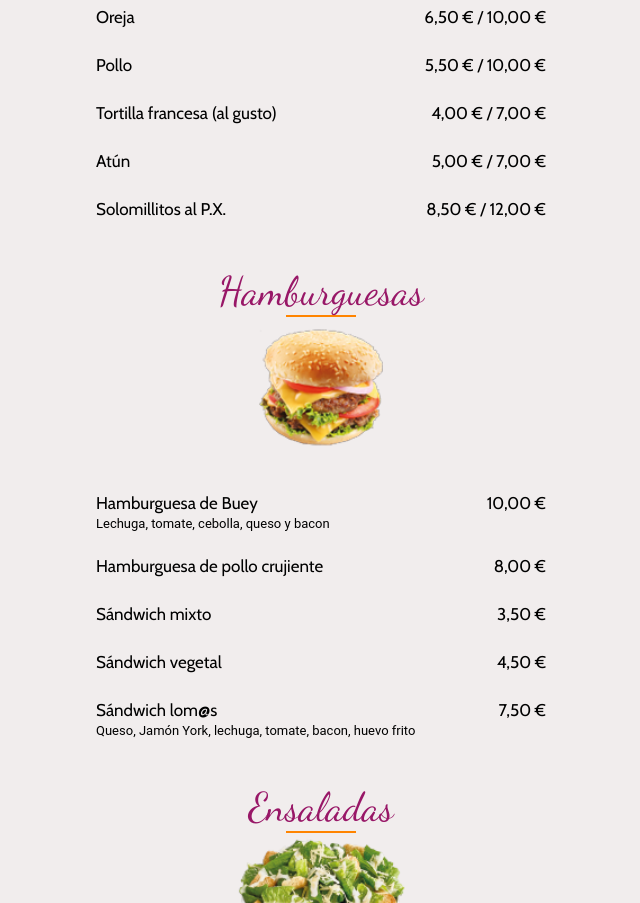
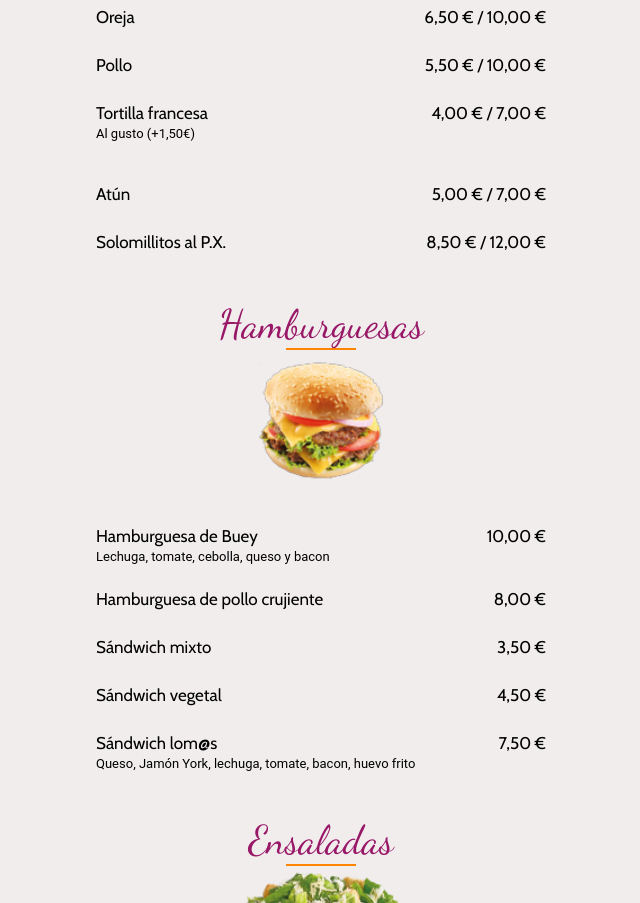
Before and after one commit to gnavarr71/webs, a plain HTML site: page index.html in a window 1280 px wide. Shown: the part 5902-6805 px from the top of the page, without its empty margins (319-959 px from the left). Drawn offline with nearby package versions, Linux system fonts and the light colour scheme; a script that the page names is missing; a web font is replaced by a local one.

Commit message:
Add files via upload

```diff
--- a/index.html
+++ b/index.html
@@ -640,7 +640,8 @@ y Montados</div>
 
 <div class="dish">
 <div class="info single-dish-heading">
-<div class="name">Tortilla francesa (al gusto)</div>
+<div class="name">Tortilla francesa</div>
+<div class="description">Al gusto (+1,50€) </div>
 <div class="description"></div>
 </div>
 <div class="price">4,00 € / 7,00 €</div>
```
